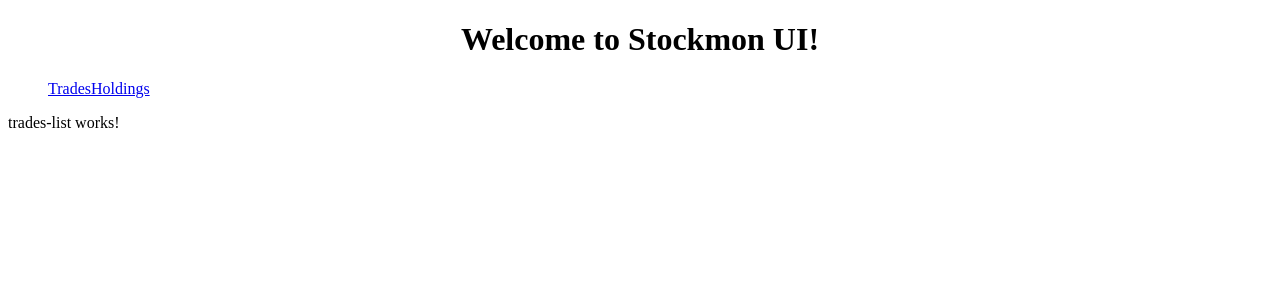
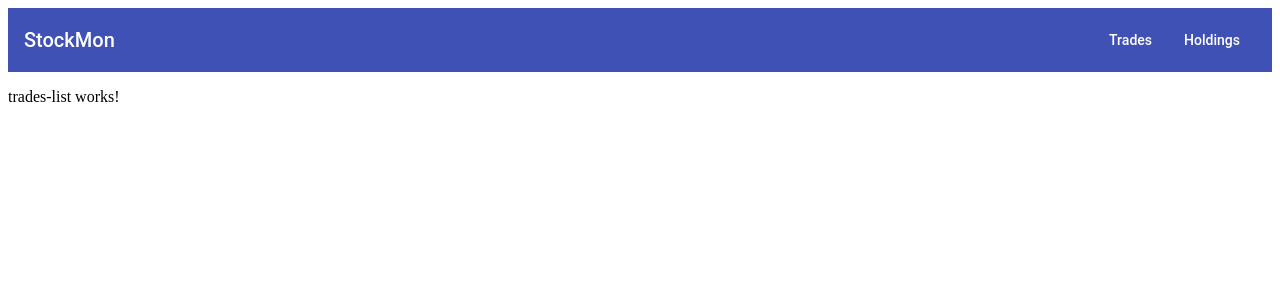
Before and after one commit to gishu/stockmon2-ui, an Angular app: page /trades in a window 1280 px wide. Shown: the top 300 px of the page. Built offline with nearby package versions, Linux system fonts and the light colour scheme.

Commit message:
angular material - toolbar for nav

```diff
--- a/package.json
+++ b/package.json
@@ -13,11 +13,13 @@
   "private": true,
   "dependencies": {
     "@angular/animations": "^5.0.0",
+    "@angular/cdk": "^5.0.0",
     "@angular/common": "^5.0.0",
     "@angular/compiler": "^5.0.0",
     "@angular/core": "^5.0.0",
     "@angular/forms": "^5.0.0",
     "@angular/http": "^5.0.0",
+    "@angular/material": "^5.0.0",
     "@angular/platform-browser": "^5.0.0",
     "@angular/platform-browser-dynamic": "^5.0.0",
     "@angular/router": "^5.0.0",
--- a/src/app/app.component.css
+++ b/src/app/app.component.css
@@ -0,0 +1,3 @@
+.app-fill-rem-space{
+    flex: 1 1 auto;
+}
--- a/src/app/app.component.html
+++ b/src/app/app.component.html
@@ -1,13 +1,12 @@
 <!--The content below is only a placeholder and can be replaced.-->
-<div style="text-align:center">
-  <h1>
-    Welcome to {{ title }}!
-  </h1>
-</div>
 <nav>
-  <ul>
-    <a routerLink='/trades'>Trades</a>
-    <a routerLink='/holdings'>Holdings</a>
-  </ul>
+
+  <mat-toolbar color='primary'>
+    <mat-toolbar-row>StockMon
+      <span class="app-fill-rem-space"></span>
+      <a mat-button routerLink='/trades'>Trades</a>
+      <a mat-button routerLink='/holdings'>Holdings</a>
+    </mat-toolbar-row>
+  </mat-toolbar>
 </nav>
 <router-outlet></router-outlet>
--- a/src/app/app.module.ts
+++ b/src/app/app.module.ts
@@ -1,11 +1,21 @@
 import { BrowserModule } from '@angular/platform-browser';
 import { NgModule } from '@angular/core';
 import { RouterModule } from "@angular/router";
+import { NoopAnimationsModule } from "@angular/platform-browser/animations";
+
+//material
+import {MatToolbarModule} from '@angular/material/toolbar';
+import {MatButtonModule} from '@angular/material/button';
 
 import { AppComponent } from './app.component';
 import { TradesListComponent } from './trades-list/trades-list.component';
 import { HoldingsListComponent } from './holdings-list/holdings-list.component';
 
+let appRoutes = [
+  { path: 'trades', component: TradesListComponent },
+  { path: 'holdings', component: HoldingsListComponent },
+  { path: '', redirectTo: 'trades', pathMatch: 'full' }
+];
 
 @NgModule({
   declarations: [
@@ -15,11 +25,9 @@ import { HoldingsListComponent } from './holdings-list/holdings-list.component';
   ],
   imports: [
     BrowserModule,
-    RouterModule.forRoot([
-      { path: 'trades', component: TradesListComponent },
-      { path: 'holdings', component: HoldingsListComponent },
-      { path: '', redirectTo: 'trades', pathMatch: 'full' }
-    ])
+    RouterModule.forRoot(appRoutes),
+    NoopAnimationsModule,
+    MatToolbarModule, MatButtonModule
   ],
   providers: [],
   bootstrap: [AppComponent]
--- a/src/styles.css
+++ b/src/styles.css
@@ -1 +1,2 @@
 /* You can add global styles to this file, and also import other style files */
+@import '~@angular/material/prebuilt-themes/indigo-pink.css';
```
Also changed, not shown: 1 other file (tests, documents, lock files or other folders).
